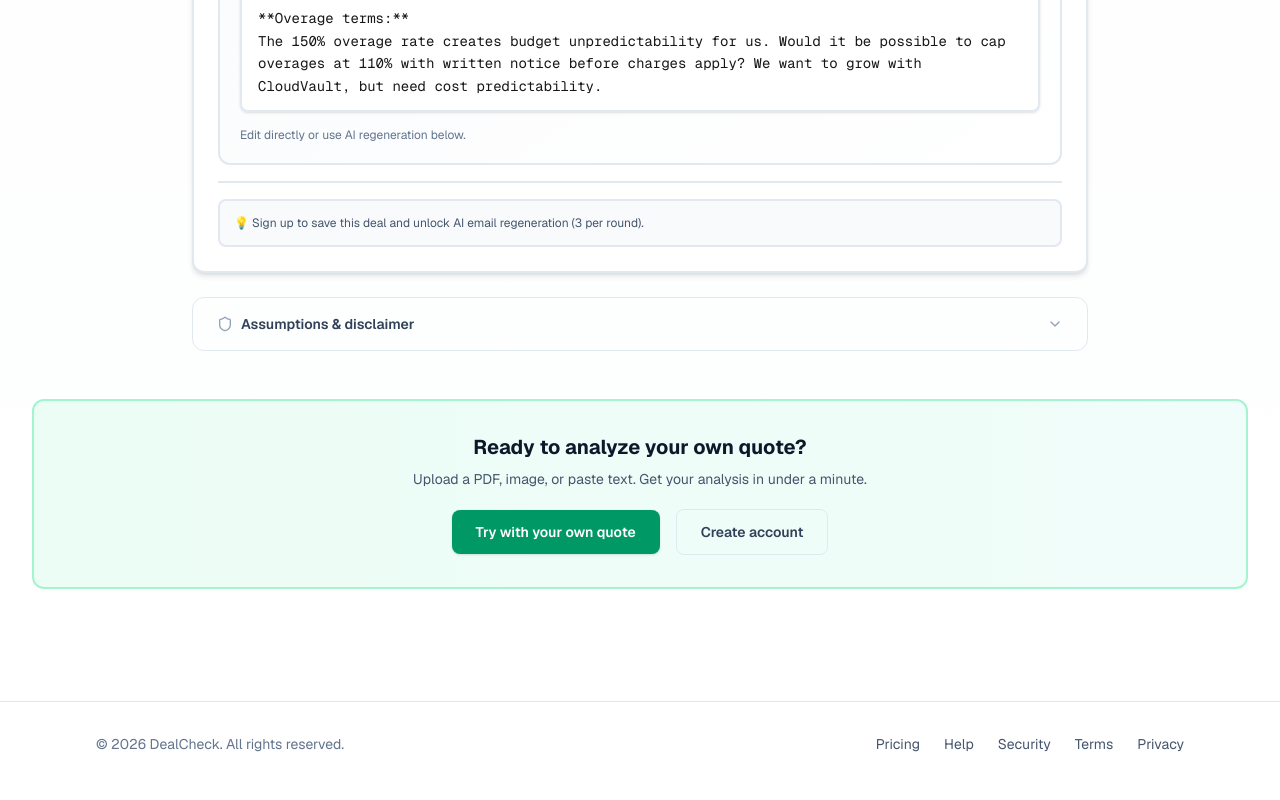
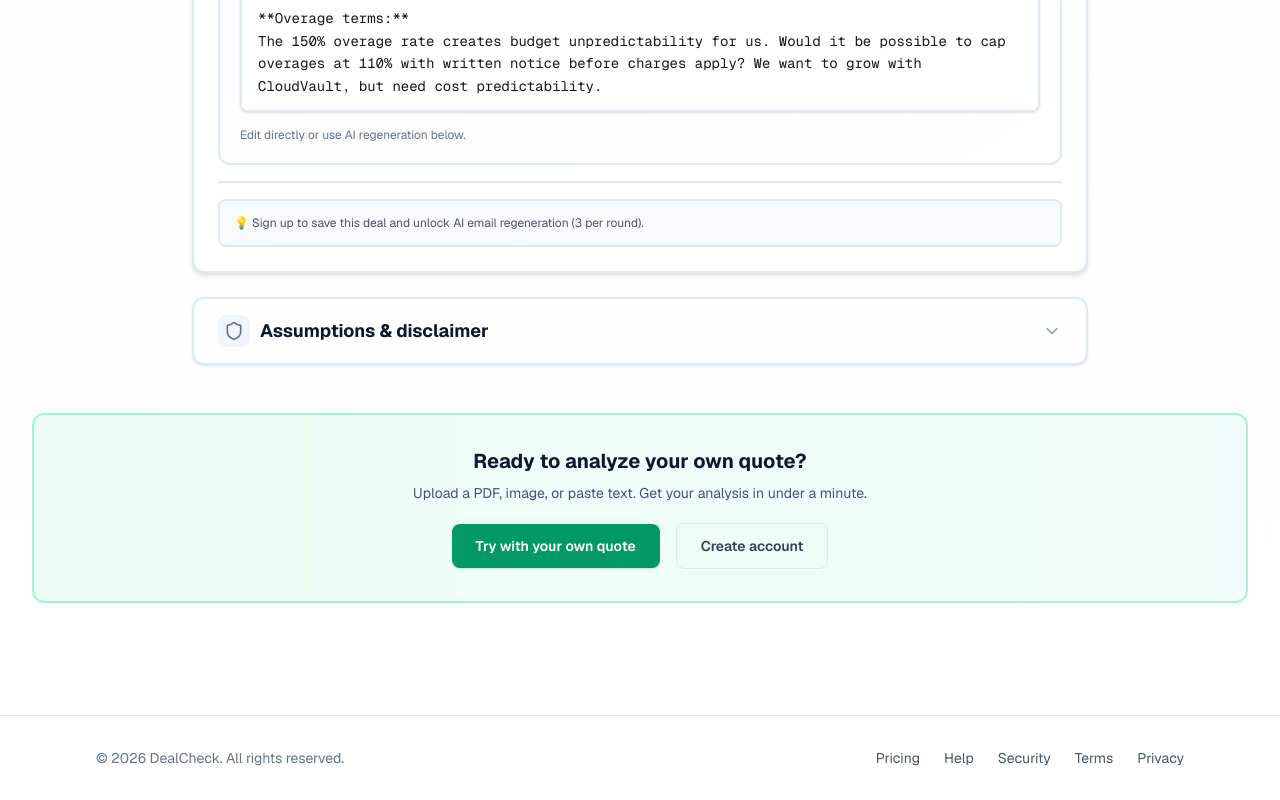
Before and after one commit to Boomchakalala/Dealcheck, a Next.js app: page /example in a window 1280 px wide. Shown: the part 3747-4547 px from the top of the page. Built offline with nearby package versions, Linux system fonts and the light colour scheme.

Commit message:
Sandbox autosave

```diff
--- a/src/components/OutputDisplay.tsx
+++ b/src/components/OutputDisplay.tsx
@@ -584,19 +584,21 @@ export function OutputDisplay({ output, roundId }: OutputDisplayProps) {
       </div>
 
       {/* ── Section 8: Assumptions & Disclaimer ── */}
-      <div className="rounded-xl border border-slate-200 overflow-hidden">
+      <div className="rounded-xl border-2 border-slate-200 overflow-hidden shadow-sm">
         <button
           onClick={() => setShowAssumptions(!showAssumptions)}
           className="w-full px-6 py-4 flex items-center justify-between hover:bg-slate-50 transition-colors text-left"
         >
-          <div className="flex items-center gap-2">
-            <Shield className="w-4 h-4 text-slate-400" />
-            <h2 className="text-sm font-semibold text-slate-700">Assumptions & disclaimer</h2>
+          <div className="flex items-center gap-2.5">
+            <div className="p-1.5 bg-slate-100 rounded-lg">
+              <Shield className="w-5 h-5 text-slate-500" />
+            </div>
+            <h2 className="text-lg font-bold text-slate-900">Assumptions & disclaimer</h2>
           </div>
           {showAssumptions ? (
-            <ChevronUp className="w-4 h-4 text-slate-400" />
+            <ChevronUp className="w-5 h-5 text-slate-400" />
           ) : (
-            <ChevronDown className="w-4 h-4 text-slate-400" />
+            <ChevronDown className="w-5 h-5 text-slate-400" />
           )}
         </button>
 
```
